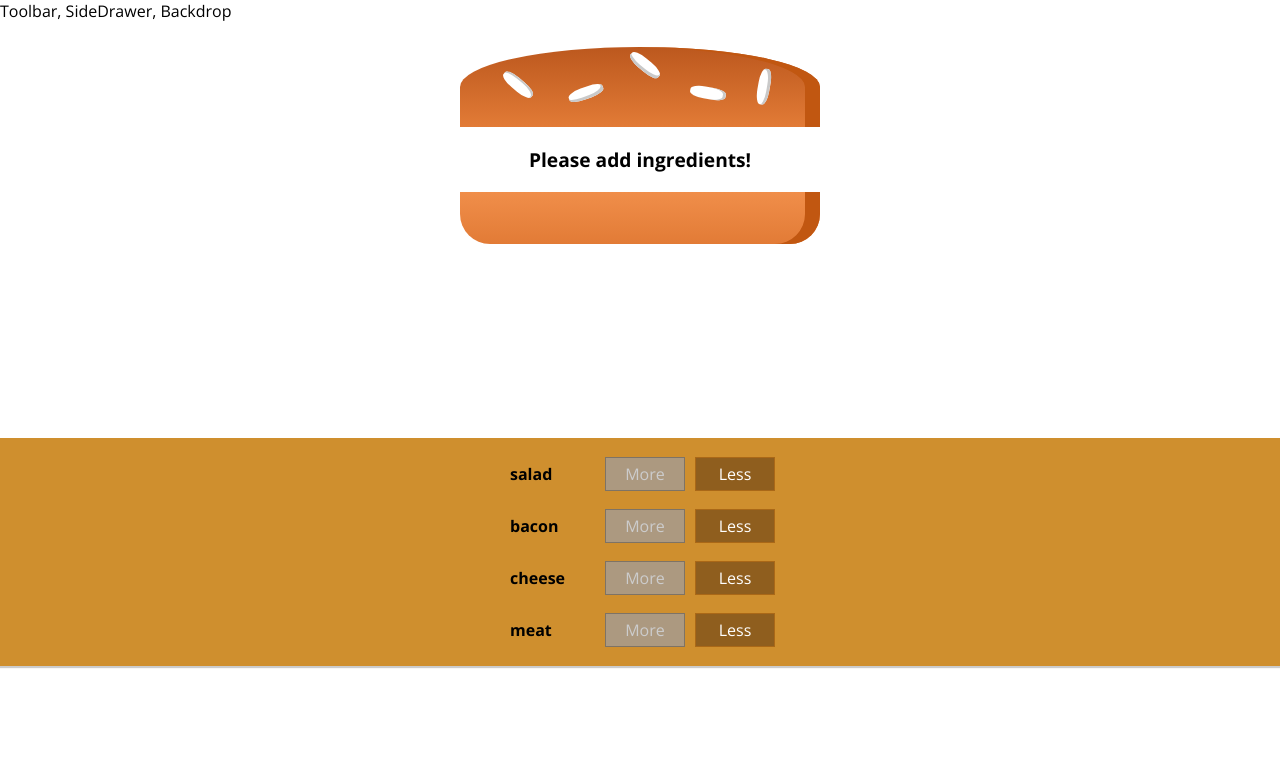
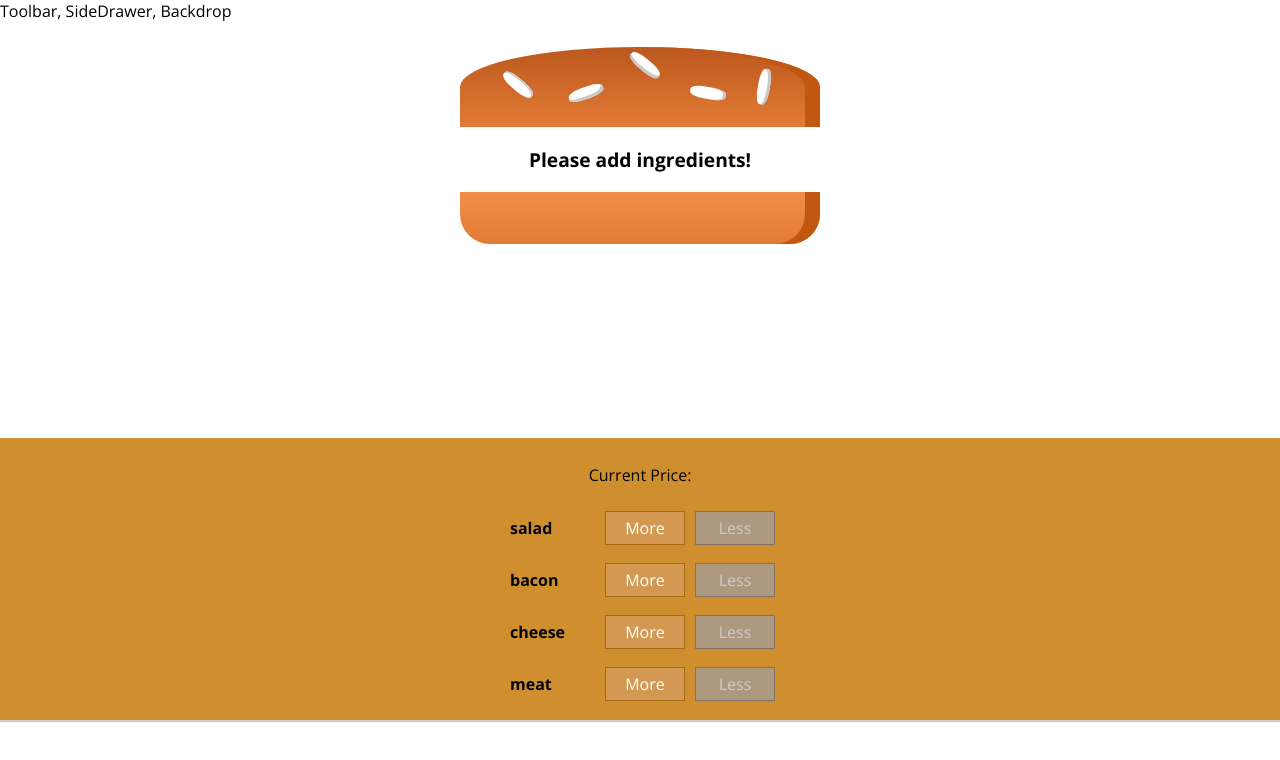
Before and after one commit to Jason-Carrillo/React-Burger, a React app: page / in a window 1280 px wide. Shown: the top 760 px of the page. Built offline with nearby package versions, Linux system fonts and the light colour scheme.

Commit message:
added current price P to build controls

```diff
--- a/src/Components/Burger/BuildControls/BuildControl/BuildControl.js
+++ b/src/Components/Burger/BuildControls/BuildControl/BuildControl.js
@@ -5,8 +5,8 @@ import classes from '../BuildControl/BuildControl.module.css'
 const buildControl = (props) => (
     <div className={classes.BuildControl}>
         <div className={classes.Label}>{props.label}</div>
-        <button className={classes.Less} onClick={props.added} disabled={props.disabled}>More</button>
-        <button className={classes.More} onClick={props.removed}>Less</button>
+        <button className={classes.Less} onClick={props.added} >More</button>
+        <button className={classes.More} onClick={props.removed} disabled={props.disabled}>Less</button>
     </div>
 )
 
--- a/src/Components/Burger/BuildControls/BuildControls.js
+++ b/src/Components/Burger/BuildControls/BuildControls.js
@@ -12,6 +12,7 @@ const contols = [
 
 const buildControls = (props) => (
     <div className={classes.BuildControls}>
+        <p>Current Price: {props.price}</p>
         {contols.map(ctrl => (
             <BuildControl
                 key={ctrl.label}
```
